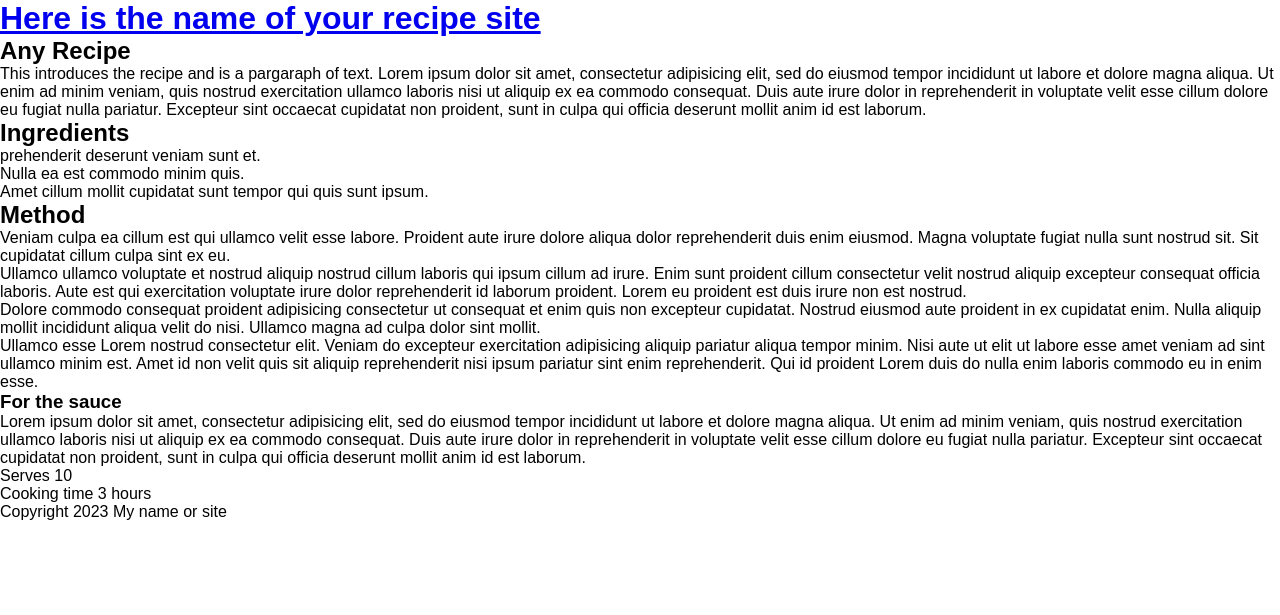
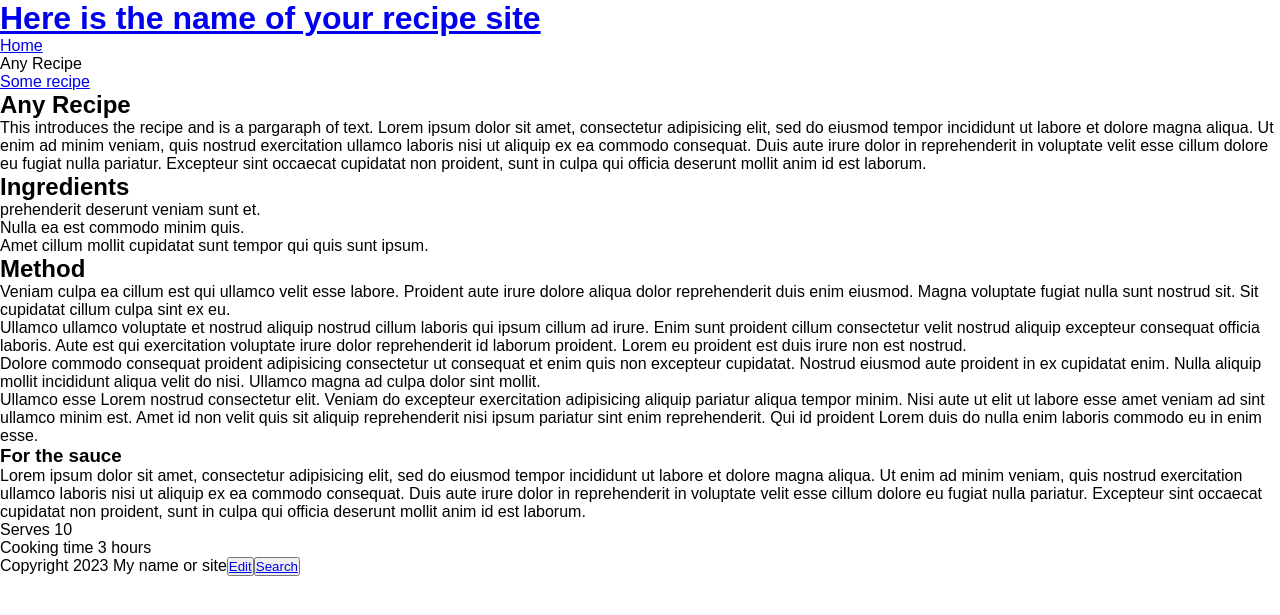
Before and after one commit to Tomturner11/CornishCatch2, a Jekyll site: the page built from _recipes/recipe2.md, in a window 1280 px wide. Shown: the top 615 px of the page. Built offline with Jekyll 4.4.1, drawn with Linux system fonts in a browser that asks for light colours; part of the change alters nothing that is shown.

Commit message:
Update _config.yml

```diff
--- a/_config.yml
+++ b/_config.yml
@@ -1,12 +1,12 @@
 
 # SITE CONFIGURATION
-url: "https://yoursite.netlify.app"   #change this to yours
+url: "https://cornishcatch.netlify.app"   #change this to yours
 repository: yourusername/yourrepository
 title: Your recipe collection
-recipemenu: false # you can change to true and a menu of all recipes will appear
-editbutton: false # you can navigate to edit your site by going to https://yoursite.netlify.app/admin
+recipemenu: true # you can change to true and a menu of all recipes will appear
+editbutton: true # you can navigate to edit your site by going to https://yoursite.netlify.app/admin
 # change the above to true and an admin button will appear in your footer
-searchbutton: false # you can have a search feature by adding this button to the footer
+searchbutton: true # you can have a search feature by adding this button to the footer
 # change the above to true and a search button will appear in your footer
 
 
```
